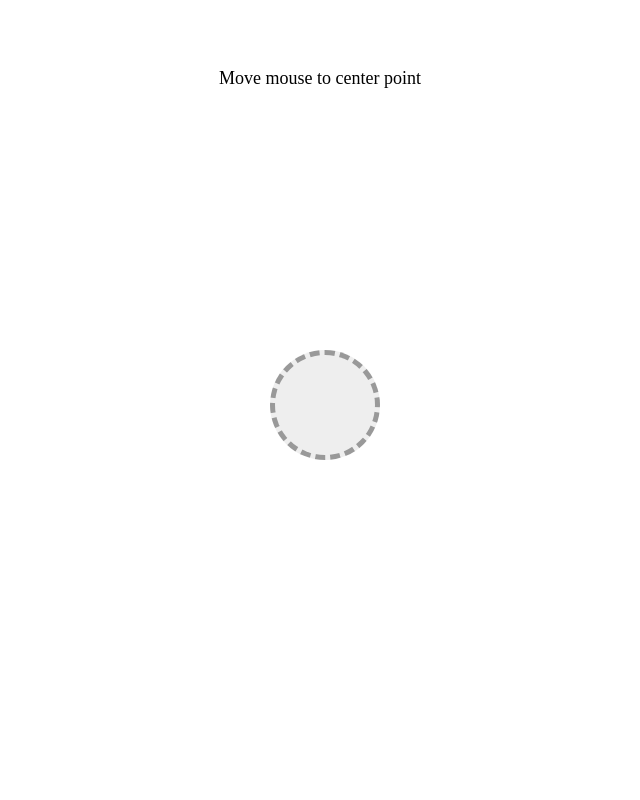
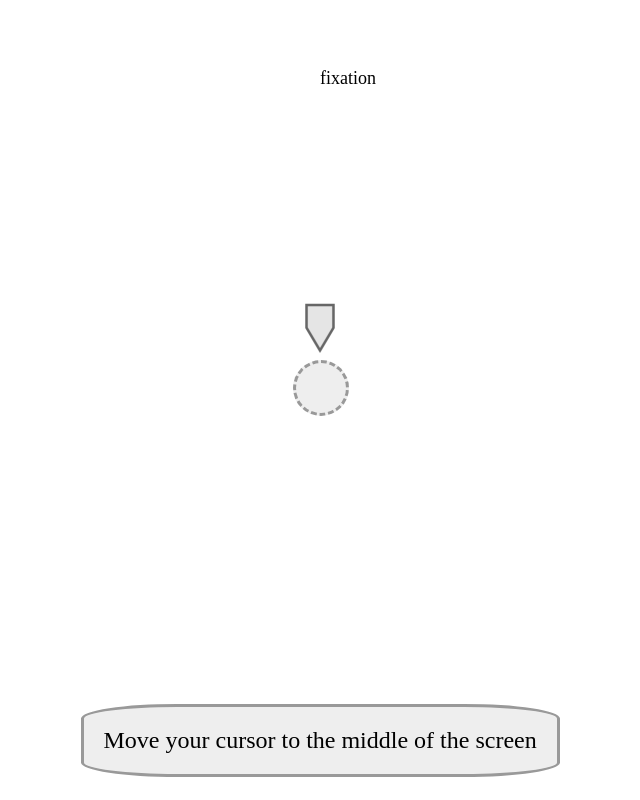
Before and after one commit to crossley/online_experiment_upwork, a website built with webpack: page dist/index.html in a window 1280 px wide. Shown: the whole page, without its empty margins (320-960 px from the left). Built offline with nearby package versions, Linux system fonts and the light colour scheme.

Commit message:
fixation state animated

```diff
--- a/config/parameters_config.json
+++ b/config/parameters_config.json
@@ -5,8 +5,7 @@
 
   "fixation_point_position": [0.5, 0.5],
   "fixation_point_duration": 300,
-  "fixation_point_tolerance": 30,
-  "fixation_point_guide_radius": 50,
+  "fixation_point_guide_radius": 25,
 
   "square_outline_color": "#FFA62B",
   "action_keys": ["f", "j"],
--- a/package.json
+++ b/package.json
@@ -20,6 +20,7 @@
   },
   "homepage": "https://github.com/crossley/online_experiment_upwork#readme",
   "devDependencies": {
+    "gsap": "^3.0.2",
     "webpack": "^4.41.2",
     "webpack-cli": "^3.3.10"
   }
--- a/src/classes/Game.js
+++ b/src/classes/Game.js
@@ -27,8 +27,9 @@ export default class Game {
     this.curStateKey = null;
     this.curState = null;
 
-    this.mouseX = 0;
-    this.mouseY = 0;
+    this.mouseX = undefined;
+    this.mouseY = undefined;
+    this.stage.addEventListener('mouseenter', this.onMouseMove.bind(this));
     this.stage.addEventListener('mousemove', this.onMouseMove.bind(this));
 
     this.lastTime = Date.now();
@@ -43,9 +44,18 @@ export default class Game {
     this.curTrialInd = 0;
 
     this.debugLbl = this.addLabel(window.innerWidth/2, 50, "loading");
+
+    this.loader.addImage("arrow", "../img/arrow.png");
+    this.loader.start();
+    this.loader.onFinish = this.onLoadFinish;
+  }
+
+  onLoadFinish(){
+    window.game.setState("loading");
   }
 
   onMouseMove(e){
+    console.log("mouse move");
     this.mouseX = e.clientX;
     this.mouseY = e.clientY;
   }
@@ -103,17 +113,14 @@ export default class Game {
 
   addImage(x, y, key){
     let img;
-    if(!this.stage.objs[key]){
-      img = this.stage.appendChild(this.loader.cache[key]);
-      this.stage.objs[key] = img;
-    } else {
-      img = this.stage.objs[key].cloneNode();
-      this.stage.appendChild(img);
-    }
+    img = document.createElement("div");
     img.key = key;
+    img.style.backgroundImage = `url("${this.loader.cache[key].src}")`;
+    img.style.width = this.loader.cache[key].width.toString() + "px";
+    img.style.height = this.loader.cache[key].height.toString() + "px";
     img.style.position = "absolute";
-    img.style.left = (x - img.offsetWidth / 2).toString() + "px";
-    img.style.top = (y - img.offsetHeight / 2).toString() + "px";
+    img.style.left = (x - parseInt(img.style.width) / 2).toString() + "px";
+    img.style.top = (y -  parseInt(img.style.height) / 2).toString() + "px";
     this.stage.appendChild(img);
 
     return img;
--- a/src/index.js
+++ b/src/index.js
@@ -2,5 +2,4 @@ import Game from "./classes/Game";
 
 const gameDiv = document.getElementById("gameDiv");
 window.game = new Game(gameDiv);
-window.game.setState("loading");
 window.addEventListener('resize', () => window.game.resizeHandle());
--- a/src/states/state_fixation.js
+++ b/src/states/state_fixation.js
@@ -1,22 +1,32 @@
 import State from "../classes/State";
 import configParams from "../../config/parameters_config";
+import {TweenLite, Power2, Back} from "gsap";
 
 const state_fixation = new State();
 
 state_fixation.create = function(){
-  this.game.debugLbl.innerText = "Move mouse to center point";
+  this.game.debugLbl.innerText = "fixation";
 
-  this.pointTolerance = configParams["fixation_point_tolerance"];
+  this.pointTolerance = configParams["fixation_point_guide_radius"];
   this.guideRadius = configParams["fixation_point_guide_radius"];
   this.guideDuration = configParams["fixation_point_duration"];
+  this.curGuideRadius = this.guideRadius;
 
   this.circle = document.createElement("div");
   this.circle.style.position = "absolute";
   this.circle.style.width = (this.guideRadius * 2).toString() + "px";
   this.circle.style.height = (this.guideRadius * 2).toString() + "px";
   this.circle.className = "guideCircle";
+  this.game.stage.appendChild(this.circle);
 
-  this.game.stage.appendChild(this.circle);
+  this.dot = this.game.addImage(window.innerWidth/2, window.innerHeight/2 - 80, "arrow");
+  this.objs.push(this.dot);
+  TweenLite.to(this.dot, 0.4, {css: {top: (window.innerHeight/2 - this.dot.offsetHeight/2 - 65).toString() + "px"}, ease: Power2.easeInOut, repeat: -1, yoyo: true});
+
+  this.lblInstruct = this.game.addLabel(window.innerWidth/2, window.innerHeight + 50, "Move your cursor to the middle of the screen", 24);
+  this.lblInstruct.className = "instructionsLbl";
+  TweenLite.to(this.lblInstruct, 0.4, {css: {top: (window.innerHeight - 120).toString() + "px"}, ease: Power2.easeOut});
+
 
   this.reposition();
 };
@@ -25,7 +35,10 @@ state_fixation.reposition = function(){
   this.circle.style.left = (window.innerWidth/2 - this.circle.offsetWidth/2).toString() + "px";
   this.circle.style.top = (window.innerHeight/2 - this.circle.offsetHeight/2).toString() + "px";
 
-  this.game.debugLbl.style.left = (window.innerWidth/2 - this.game.debugLbl.offsetWidth / 2).toString() + "px";
+  this.dot.style.left = (window.innerWidth/2 - this.dot.offsetWidth/2).toString() + "px";
+  this.dot.style.top = (window.innerHeight/2 - this.dot.offsetHeight/2 - 80).toString() + "px";
+
+  this.lblInstruct.style.left = (window.innerWidth/2 - this.lblInstruct.offsetWidth / 2).toString() + "px";
 };
 
 state_fixation.update = function(){
@@ -36,6 +49,11 @@ state_fixation.update = function(){
 
   if(Math.abs(mouseX - configParams["fixation_point_position"][0]) < radTolX
   && Math.abs(mouseY - configParams["fixation_point_position"][1])  < radTolY){
+
+    if(this.circResetTw) {
+      this.circResetTw.pause();
+      this.circResetTw.kill();
+    }
     if(this.curGuideRadius > 0){
       this.curGuideRadius -= this.game.deltaTime / this.guideDuration * this.guideRadius;
       if(this.curGuideRadius < 0)this.curGuideRadius = 0;
@@ -44,20 +62,21 @@ state_fixation.update = function(){
     }
     let circX = (window.innerWidth/2 - this.circle.offsetWidth/2) * ((this.curGuideRadius / this.guideRadius)) +  (this.game.mouseX - this.curGuideRadius) * (1 - this.curGuideRadius / this.guideRadius);
     let circY = (window.innerHeight/2 - this.circle.offsetHeight/2) * ((this.curGuideRadius / this.guideRadius)) +  (this.game.mouseY - this.curGuideRadius) * (1 - this.curGuideRadius / this.guideRadius);
-    this.circle.style.left = circX.toString() + "px";
-    this.circle.style.top =  circY.toString() + "px";
+
   } else {
-    this.curGuideRadius = this.guideRadius;
-    this.circle.style.left = (window.innerWidth/2 - this.curGuideRadius).toString() + "px";
-    this.circle.style.top = (window.innerHeight/2 - this.curGuideRadius).toString() + "px";
+    this.circResetTw = TweenLite.to(this, 0.3, {curGuideRadius: this.guideRadius, ease: Power2.easeOut});
   }
 
   this.circle.style.width = (this.curGuideRadius * 2).toString() + "px";
   this.circle.style.height = (this.curGuideRadius * 2).toString() + "px";
+  this.circle.style.left = (window.innerWidth/2 - this.curGuideRadius - 2).toString() + "px";
+  this.circle.style.top = (window.innerHeight/2 - this.curGuideRadius - 15).toString() + "px";
 };
 
 state_fixation.terminate = function(){
   this.circle.remove();
+  this.dot.remove();
+  this.lblInstruct.remove();
 };
 
 export default state_fixation;
--- a/src/states/state_trial.js
+++ b/src/states/state_trial.js
@@ -6,8 +6,6 @@ const state_trial = new State();
 state_trial.create = function(){
 
 
-  this.boundOnClick = this.onClick.bind(this);
-  this.clickListener = this.game.stage.addEventListener('click', this.boundOnClick);
   this.trialData = trialsData[this.game.curTrialInd];
   this.stimuli = [];
   for(var i = 0; i<this.trialData["stim_id"].length; i++){
@@ -15,23 +13,28 @@ state_trial.create = function(){
     const isTarget = this.trialData["target"][i];
     const category = this.trialData["cat"][i];
     const position = this.trialData["position"][i];
+    console.log(stim_id, position);
 
     const stimulus = this.game.addImage(window.innerWidth/2 - position[0] * window.innerWidth/2,
       window.innerHeight/2 - position[1] * window.innerHeight/2, stim_id.toString());
+    stimulus.isTarget = isTarget;
+    stimulus.addEventListener('click', this.onStimulus);
+    stimulus.game = this.game;
     this.objs.push(stimulus);
   }
   this.game.debugLbl.innerText = "Trial began - " + this.game.curTrialInd;
 
 };
 
-state_trial.onClick = function(){
-  console.log("mouse click");
-  this.game.setState("results");
+state_trial.onStimulus = function(){
+  console.log("mouse click - " + this.isTarget);
+  if(this.isTarget){
+    this.game.setState("results");
+  }
 };
 
 state_trial.terminate = function(){
   State.prototype.terminate.call(this);
-  this.game.stage.removeEventListener('click', this.boundOnClick);
 };
 
 export default state_trial;
```
Also changed, not shown: dist/index.html, dist/main.js, img/arrow.png (added), 1 other file.
